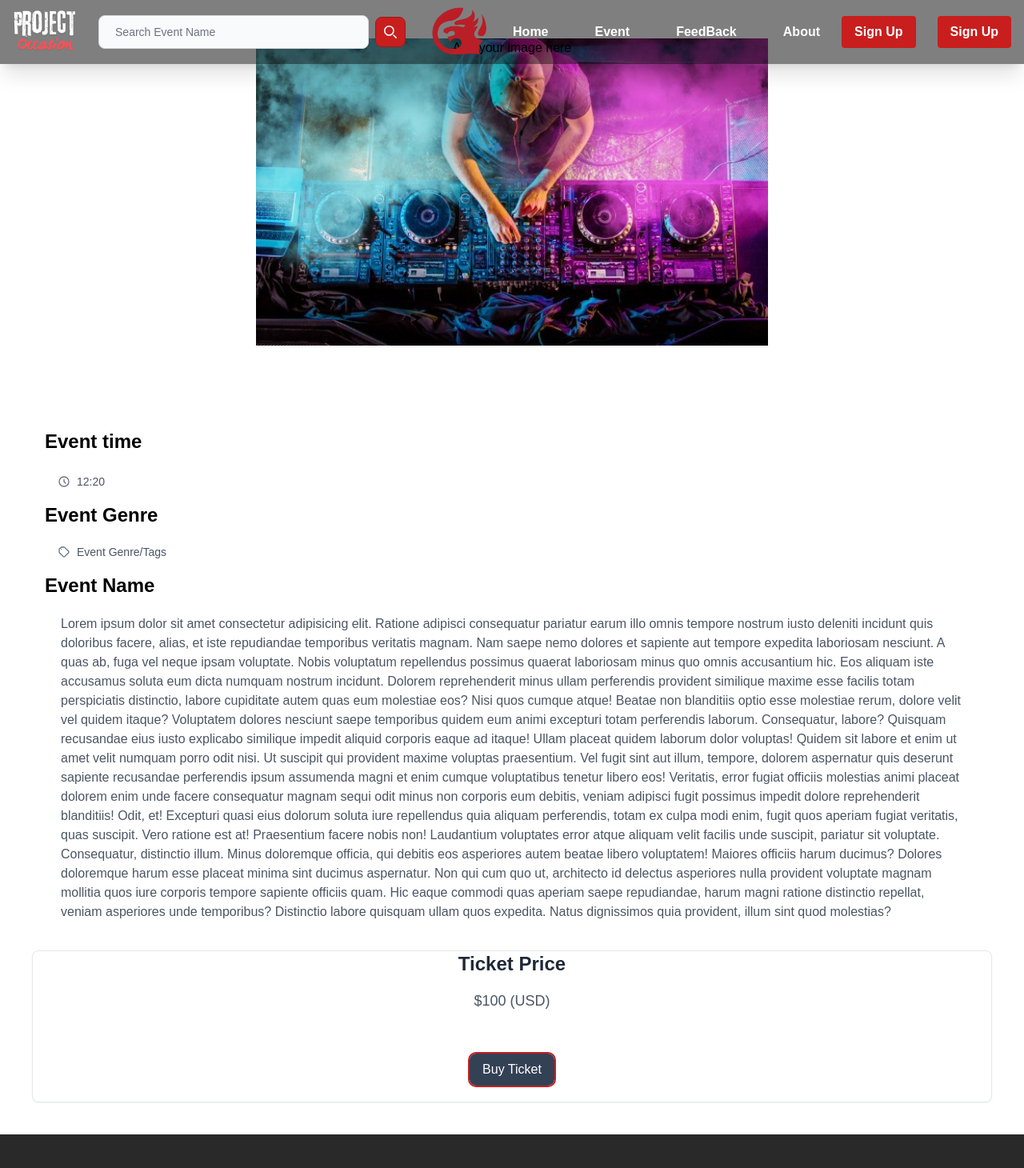
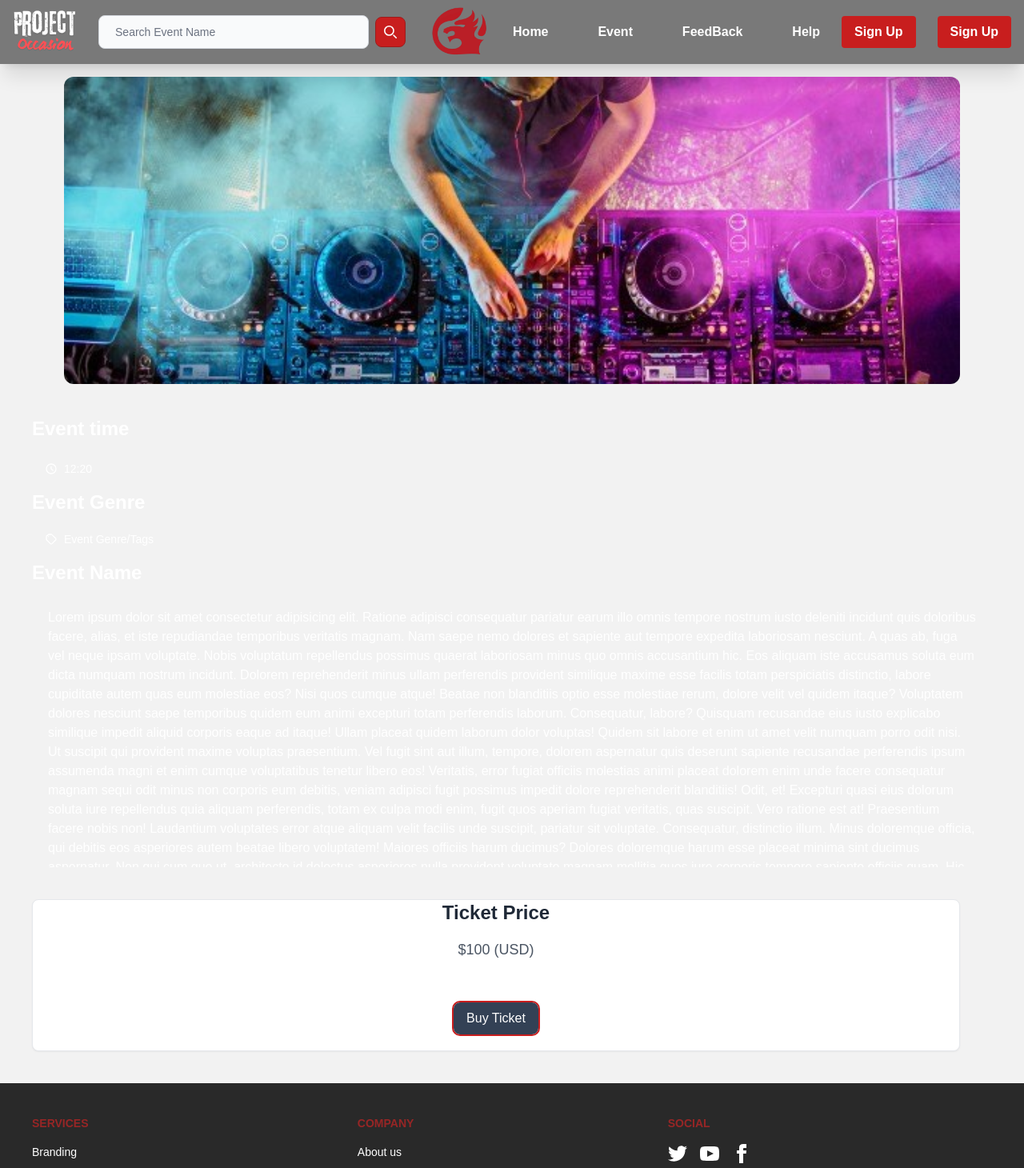
Before and after one commit to MasRfif/MiniProt, a Next.js app in the folder Web/: page /event in a window 1280 px wide. Shown: the top 1460 px of the page at 80% size. Built offline with nearby package versions, Linux system fonts and the light colour scheme.

Commit message:
new save NAvbar respo

```diff
--- a/Web/src/components/1.Header/Navbar.tsx
+++ b/Web/src/components/1.Header/Navbar.tsx
@@ -13,7 +13,7 @@ export default function Navbar() {
     { name: "Home", href: "/Home" },
     { name: "Event", href: "/event" },
     { name: "FeedBack", href: "/About" },
-    { name: "About", href: "/Teams" },
+    { name: "Help", href: "/help" },
   ];
 
   useEffect(() => {
--- a/Web/src/components/2.Body/EventPageContent.tsx
+++ b/Web/src/components/2.Body/EventPageContent.tsx
@@ -3,22 +3,21 @@ import Link from "next/link";
 export default function EventContent() {
   return (
     <>
-      <section className="flex pt-28 p-6 w-full justify-center md:p-10 lg:p-12">
+      <section className="bg-base-200">
+        {" "}
+        <section className="flex pt-24 w-full justify-center  max-md:p-10">
           <div
-          className="flex w-[70rem] h-96 justify-center bg-cover bg-center md:w-[50rem] lg:w-[40rem] xl:w-[30rem]"
+            className="flex w-[90rem] rounded-xl h-96 justify-center bg-cover bg-center md:w-[50rem] lg:w-[70rem] "
             style={{ backgroundImage: "url(./test2.jpg)" }}
-        >
-          Add your image here
-        </div>
+          ></div>
         </section>
-
-      <section className="flex justify-center p-10 md:flex-col lg:flex-col xl:flex-col">
-        <div className="p-4 w-[50rem] md:w-full lg:w-full xl:w-full">
+        <section className="flex justify-center p-10 md:flex-coll lg:flex-col max-xl:flex-col">
+          <div className=" w-[50rem] s:w-96 md:w-full lg:w-full xl:w-full">
             <div>
-            <h1 className="text-2xl font-bold">Event time</h1>
+              <h1 className="text-2xl font-bold text-white">Event time</h1>
               <div className="flex p-4 items-center mt-2">
                 <svg
-                className="w-4 h-4 text-gray-500"
+                  className="w-4 h-4 text-white"
                   fill="none"
                   viewBox="0 0 24 24"
                   stroke="currentColor"
@@ -30,14 +29,14 @@ export default function EventContent() {
                     d="M12 8v4l3 3m6-3a9 9 0 11-18 0 9 9 0 0118 0z"
                   />
                 </svg>
-              <span className="ml-2 text-sm text-gray-600">12:20</span>
+                <span className="ml-2 text-sm text-white">12:20</span>
               </div>
             </div>
             <div>
-            <h1 className="text-2xl font-bold">Event Genre</h1>
+              <h1 className="text-2xl font-bold text-white">Event Genre</h1>
               <div className="flex p-4 items-center mt-1">
                 <svg
-                className="w-4 h-4 text-gray-500"
+                  className="w-4 h-4 text-white"
                   fill="none"
                   viewBox="0 0 24 24"
                   stroke="currentColor"
@@ -49,56 +48,64 @@ export default function EventContent() {
                     d="M7 7h.01M7 3h5c.512 0 1.024.195 1.414.586l7 7a2 2 0 010 2.828l-7 7a2 2 0 01-2.828 0l-7-7A1.994 1.994 0 013 12V7a2 2 0 012-2z"
                   />
                 </svg>
-              <span className="ml-2 text-sm text-gray-600">
+                <span className="ml-2 text-sm text-white">
                   Event Genre/Tags
                 </span>
               </div>
             </div>
-          <h2 className="text-2xl font-bold">Event Name</h2>
-          <p className="text-gray-600 p-5 w-[80] md:w-full lg:w-full xl:w-full">
+            <div className="s:h-96 s:w-96 sm:w-[40rem] md:w-full lg:w-full xl:w-full overflow-hidden overflow-y-auto">
+              <h2 className="text-2xl font-bold sticky top-0 bg-base-200 w-full h-10 text-white">
+                Event Name
+              </h2>
+              <p className="text-white p-5 s:w-96 sm:w-[40rem]  md:w-full lg:w-full xl:w-full">
                 Lorem ipsum dolor sit amet consectetur adipisicing elit. Ratione
-            adipisci consequatur pariatur earum illo omnis tempore nostrum iusto
-            deleniti incidunt quis doloribus facere, alias, et iste repudiandae
-            temporibus veritatis magnam. Nam saepe nemo dolores et sapiente aut
-            tempore expedita laboriosam nesciunt. A quas ab, fuga vel neque
-            ipsam voluptate. Nobis voluptatum repellendus possimus quaerat
-            laboriosam minus quo omnis accusantium hic. Eos aliquam iste
-            accusamus soluta eum dicta numquam nostrum incidunt. Dolorem
-            reprehenderit minus ullam perferendis provident similique maxime
-            esse facilis totam perspiciatis distinctio, labore cupiditate autem
-            quas eum molestiae eos? Nisi quos cumque atque! Beatae non
-            blanditiis optio esse molestiae rerum, dolore velit vel quidem
-            itaque? Voluptatem dolores nesciunt saepe temporibus quidem eum
-            animi excepturi totam perferendis laborum. Consequatur, labore?
-            Quisquam recusandae eius iusto explicabo similique impedit aliquid
-            corporis eaque ad itaque! Ullam placeat quidem laborum dolor
-            voluptas! Quidem sit labore et enim ut amet velit numquam porro odit
-            nisi. Ut suscipit qui provident maxime voluptas praesentium. Vel
-            fugit sint aut illum, tempore, dolorem aspernatur quis deserunt
-            sapiente recusandae perferendis ipsum assumenda magni et enim cumque
-            voluptatibus tenetur libero eos! Veritatis, error fugiat officiis
-            molestias animi placeat dolorem enim unde facere consequatur magnam
-            sequi odit minus non corporis eum debitis, veniam adipisci fugit
-            possimus impedit dolore reprehenderit blanditiis! Odit, et!
-            Excepturi quasi eius dolorum soluta iure repellendus quia aliquam
-            perferendis, totam ex culpa modi enim, fugit quos aperiam fugiat
-            veritatis, quas suscipit. Vero ratione est at! Praesentium facere
-            nobis non! Laudantium voluptates error atque aliquam velit facilis
-            unde suscipit, pariatur sit voluptate. Consequatur, distinctio
-            illum. Minus doloremque officia, qui debitis eos asperiores autem
-            beatae libero voluptatem! Maiores officiis harum ducimus? Dolores
-            doloremque harum esse placeat minima sint ducimus aspernatur. Non
-            qui cum quo ut, architecto id delectus asperiores nulla provident
+                adipisci consequatur pariatur earum illo omnis tempore nostrum
+                iusto deleniti incidunt quis doloribus facere, alias, et iste
+                repudiandae temporibus veritatis magnam. Nam saepe nemo dolores
+                et sapiente aut tempore expedita laboriosam nesciunt. A quas ab,
+                fuga vel neque ipsam voluptate. Nobis voluptatum repellendus
+                possimus quaerat laboriosam minus quo omnis accusantium hic. Eos
+                aliquam iste accusamus soluta eum dicta numquam nostrum
+                incidunt. Dolorem reprehenderit minus ullam perferendis
+                provident similique maxime esse facilis totam perspiciatis
+                distinctio, labore cupiditate autem quas eum molestiae eos? Nisi
+                quos cumque atque! Beatae non blanditiis optio esse molestiae
+                rerum, dolore velit vel quidem itaque? Voluptatem dolores
+                nesciunt saepe temporibus quidem eum animi excepturi totam
+                perferendis laborum. Consequatur, labore? Quisquam recusandae
+                eius iusto explicabo similique impedit aliquid corporis eaque ad
+                itaque! Ullam placeat quidem laborum dolor voluptas! Quidem sit
+                labore et enim ut amet velit numquam porro odit nisi. Ut
+                suscipit qui provident maxime voluptas praesentium. Vel fugit
+                sint aut illum, tempore, dolorem aspernatur quis deserunt
+                sapiente recusandae perferendis ipsum assumenda magni et enim
+                cumque voluptatibus tenetur libero eos! Veritatis, error fugiat
+                officiis molestias animi placeat dolorem enim unde facere
+                consequatur magnam sequi odit minus non corporis eum debitis,
+                veniam adipisci fugit possimus impedit dolore reprehenderit
+                blanditiis! Odit, et! Excepturi quasi eius dolorum soluta iure
+                repellendus quia aliquam perferendis, totam ex culpa modi enim,
+                fugit quos aperiam fugiat veritatis, quas suscipit. Vero ratione
+                est at! Praesentium facere nobis non! Laudantium voluptates
+                error atque aliquam velit facilis unde suscipit, pariatur sit
+                voluptate. Consequatur, distinctio illum. Minus doloremque
+                officia, qui debitis eos asperiores autem beatae libero
+                voluptatem! Maiores officiis harum ducimus? Dolores doloremque
+                harum esse placeat minima sint ducimus aspernatur. Non qui cum
+                quo ut, architecto id delectus asperiores nulla provident
                 voluptate magnam mollitia quos iure corporis tempore sapiente
                 officiis quam. Hic eaque commodi quas aperiam saepe repudiandae,
                 harum magni ratione distinctio repellat, veniam asperiores unde
-            temporibus? Distinctio labore quisquam ullam quos expedita. Natus
-            dignissimos quia provident, illum sint quod molestias?
+                temporibus? Distinctio labore quisquam ullam quos expedita.
+                Natus dignissimos quia provident, illum sint quod molestias?
               </p>
             </div>
-        <div className="w-96 md:w-full lg:w-full xl:w-full">
-          <div className="w-96 md:w-full lg:w-full xl:w-full bg-white border border-gray-200 rounded-lg shadow-sm flex flex-col justify-center items-center">
-            <div className="text-2xl font-bold text-gray-800">Ticket Price</div>
+          </div>
+          <div className="flex w-96 pt-10 pr-10 justify-center md:w-full lg:w-full xl:w-full ">
+            <div className="w-96  md:w-full lg:w-full xl:w-96 bg-white border border-gray-200 rounded-lg shadow-sm flex flex-col justify-center items-center">
+              <div className="text-2xl font-bold text-gray-800">
+                Ticket Price
+              </div>
               <div className="mt-4 text-lg text-gray-600">$100 (USD)</div>
               <Link href="/home" className="p-5">
                 <button className="mt-8 px-4 py-2 text-white bg-slate-700 outline outline-2 outline-red-700 rounded-btn">
@@ -108,6 +115,7 @@ export default function EventContent() {
             </div>
           </div>
         </section>
+      </section>
     </>
   );
 }
--- a/Web/src/components/2.Body/HomeCarousel.tsx
+++ b/Web/src/components/2.Body/HomeCarousel.tsx
@@ -143,7 +143,7 @@ export default function HomeCrls() {
               <div className="p-2">
                 <Link href="/event">
                   <div className="block ">
-                    <div className="card bg-base-100 w-96 h-96 shadow-xl hover:shadow-2xl transition-shadow duration-300">
+                    <div className="card bg-base-100 w-96 h-96 shadow-xl hover:shadow-2xl transition-shadow duration-700">
                       <figure className="h-48">
                         <Image
                           src="/BGUC.jpg"
```
Lines whose indentation alone changed are shown as unchanged.
